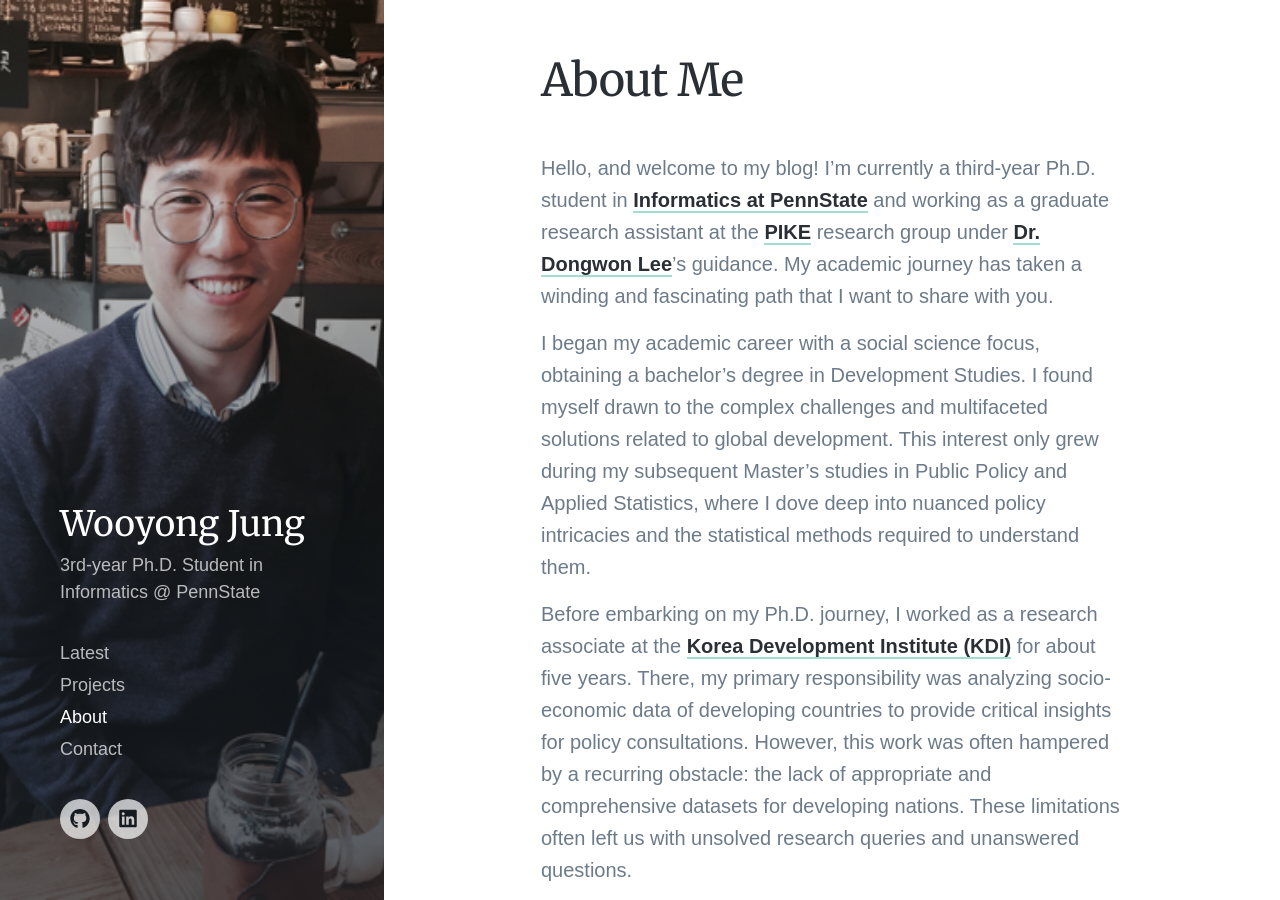
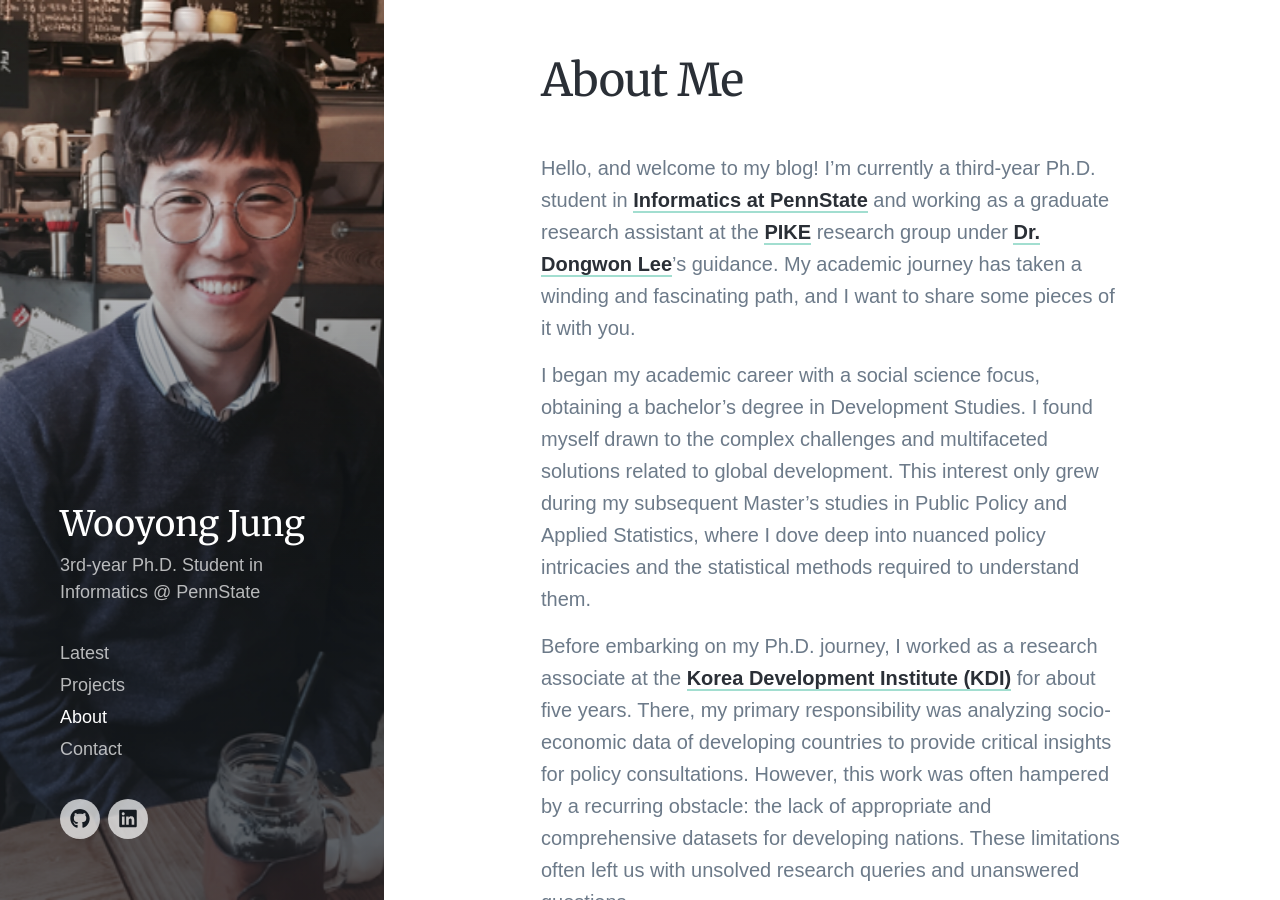
Before and after one commit to yilmajung/yilmajung.github.io, a Jekyll site: the page built from _pages/about.md, in a window 1280 px wide and 900 px high. Built offline with Jekyll 4.4.1, drawn with Linux system fonts in a browser that asks for light colours; nearby versions of some CDN libraries; some web fonts are replaced.

Commit message:
Changed intro

```diff
--- a/_pages/about.md
+++ b/_pages/about.md
@@ -6,7 +6,7 @@ featured_image: /images/profile_img.png
 ---
 
 
-Hello, and welcome to my blog! I'm currently a third-year Ph.D. student in [Informatics at PennState](https://ist.psu.edu/) and working as a graduate research assistant at the [PIKE](https://pike.psu.edu/) research group under [Dr. Dongwon Lee](https://pike.psu.edu/dongwon/)’s guidance. My academic journey has taken a winding and fascinating path that I want to share with you.
+Hello, and welcome to my blog! I'm currently a third-year Ph.D. student in [Informatics at PennState](https://ist.psu.edu/) and working as a graduate research assistant at the [PIKE](https://pike.psu.edu/) research group under [Dr. Dongwon Lee](https://pike.psu.edu/dongwon/)’s guidance. My academic journey has taken a winding and fascinating path, and I want to share some pieces of it with you.
 
 I began my academic career with a social science focus, obtaining a bachelor's degree in Development Studies. I found myself drawn to the complex challenges and multifaceted solutions related to global development. This interest only grew during my subsequent Master's studies in Public Policy and Applied Statistics, where I dove deep into nuanced policy intricacies and the statistical methods required to understand them.
 
```
